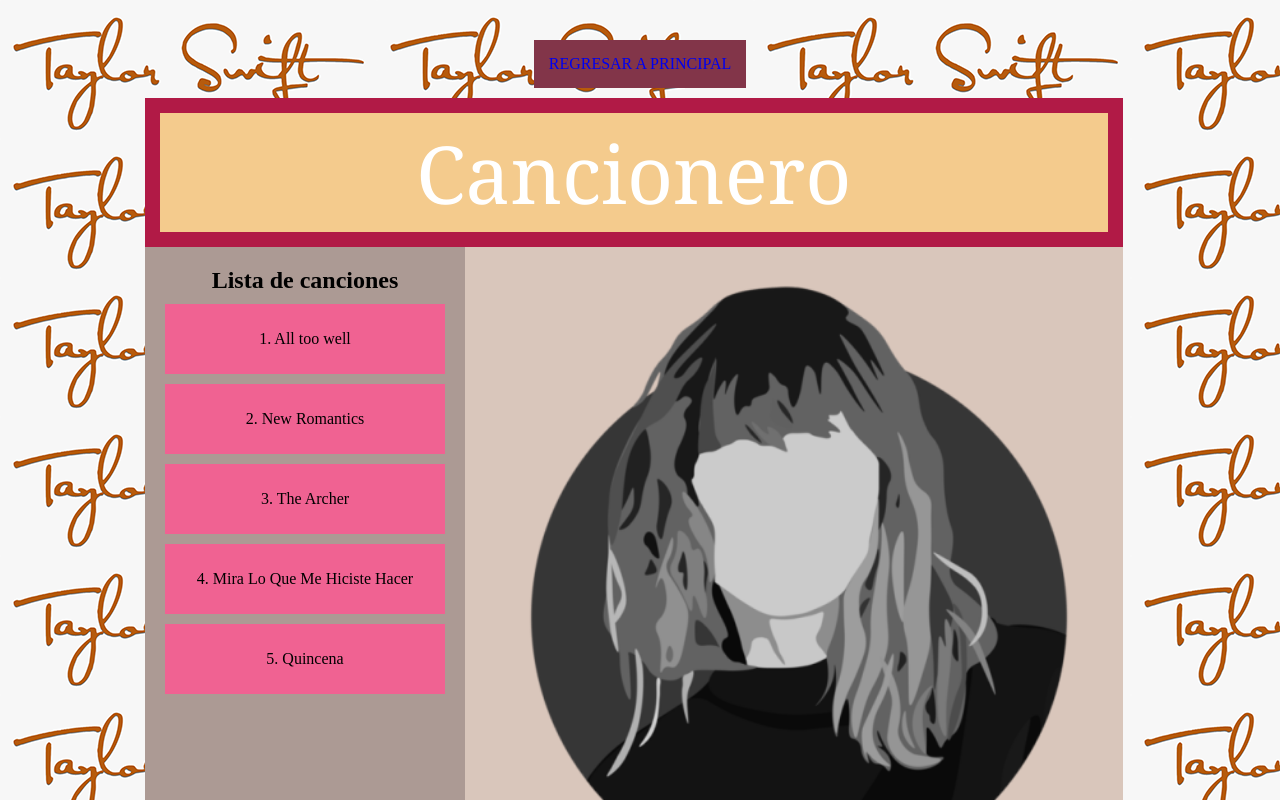
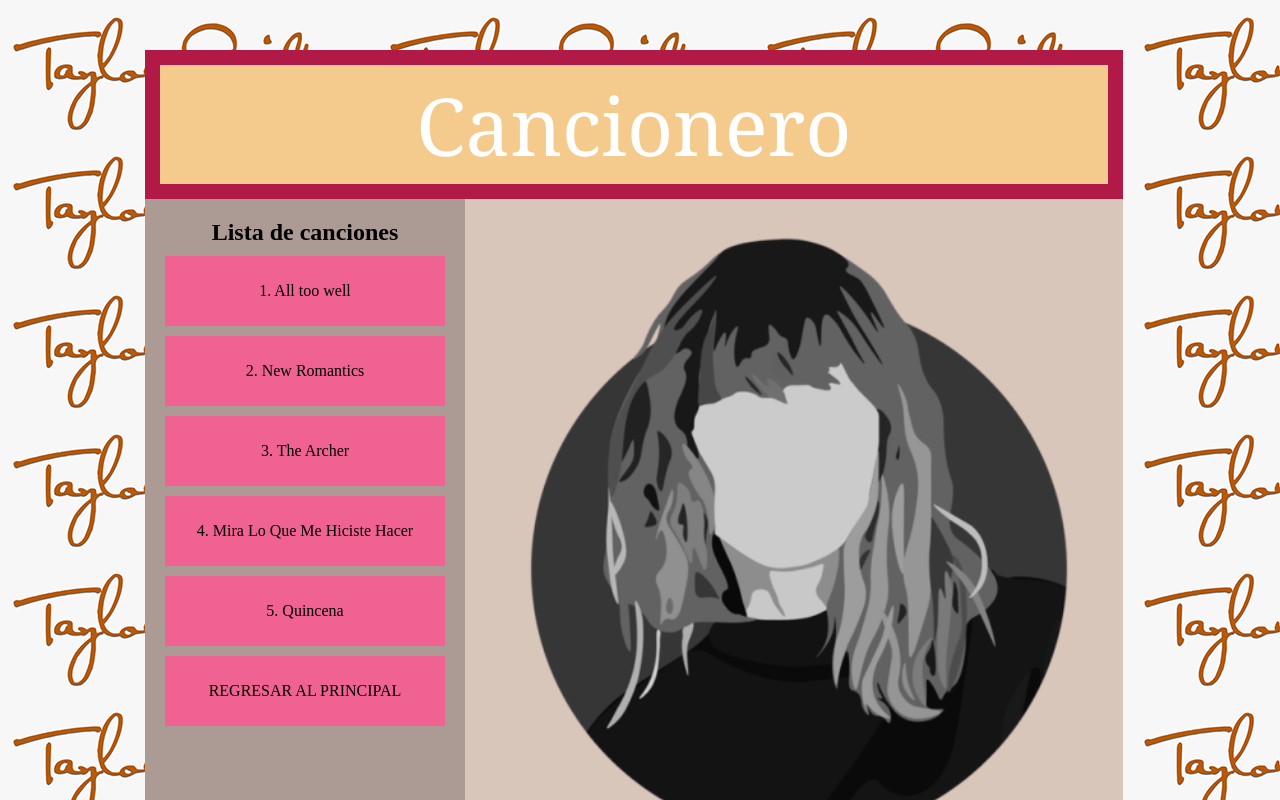
Before and after one commit to crisalcantara22/cancionero, a plain HTML site: page index.html in a window 1280 px wide. Shown: the top 800 px of the page. Drawn offline with Linux system fonts and the light colour scheme; files whose address does not match are found by name.

Commit message:
Update index.html

```diff
--- a/index.html
+++ b/index.html
@@ -29,6 +29,7 @@
             <li><a href="cancion3..html">3.  The Archer</a></li>
             <li><a href="cancion4.html">4.  Mira Lo Que Me Hiciste Hacer</a></li>
             <li><a href="cancion5.html">5.  Quincena</a></li>
+                 <li><a href="https://cristofalcantarasolano.github.io/ALCANATARAPERSONAL/">REGRESAR AL PRINCIPAL</a></li>
 
         </li>
         </ul>
@@ -59,8 +60,7 @@
                 <td><tr>
                     <aside>
                         </p>
-    <a href="https://cristofalcantarasolano.github.io/ALCANATARAPERSONAL/" class="btn"> REGRESAR A PRINCIPAL</a>
-    </center>
+
 
                 <tr><td colspan="7" bgcolor="#b5e9f6 "><footer><center>Derechos reservados Alcantara Cristof, M&eacute;rida Yucat&aacute;n  <img src="img/instagram.png" width="3%" height="3%"> <img src="img/youtube.png" width="3%" height="3%"><img src="img/twitter.png" width="3%" height="3%"> </p>
                 </td>
```
